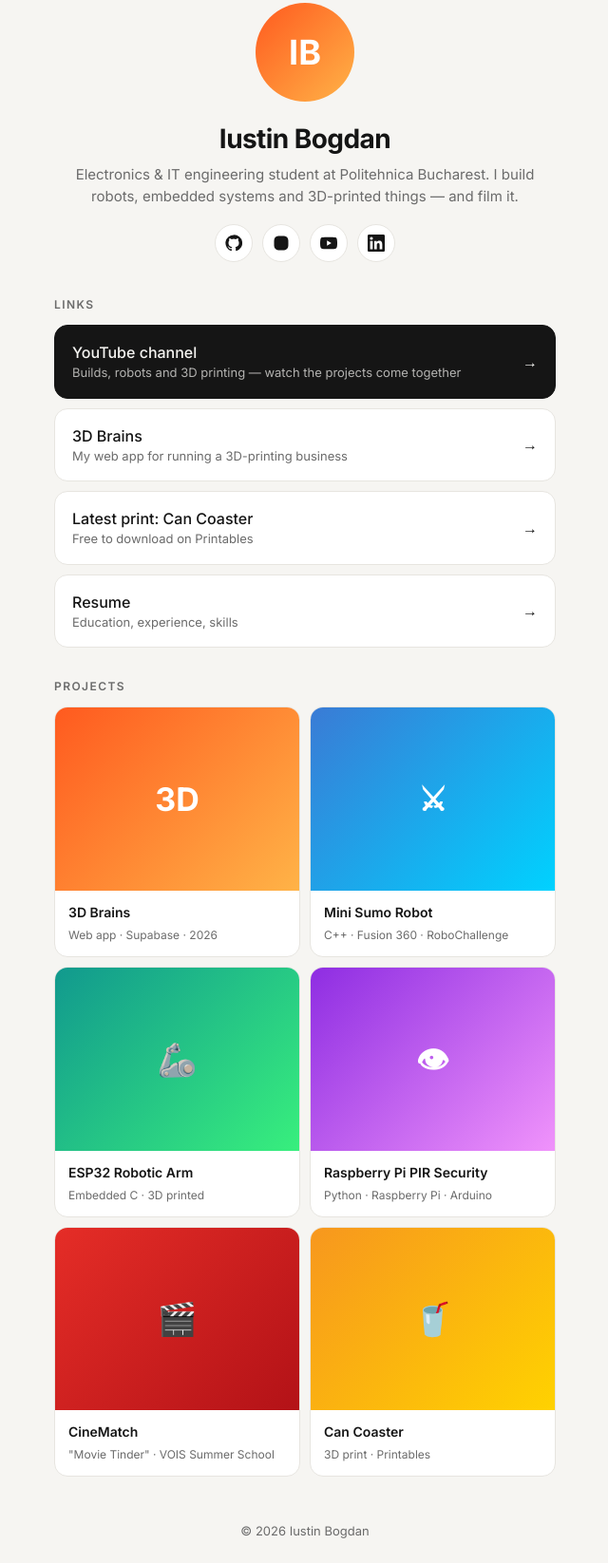
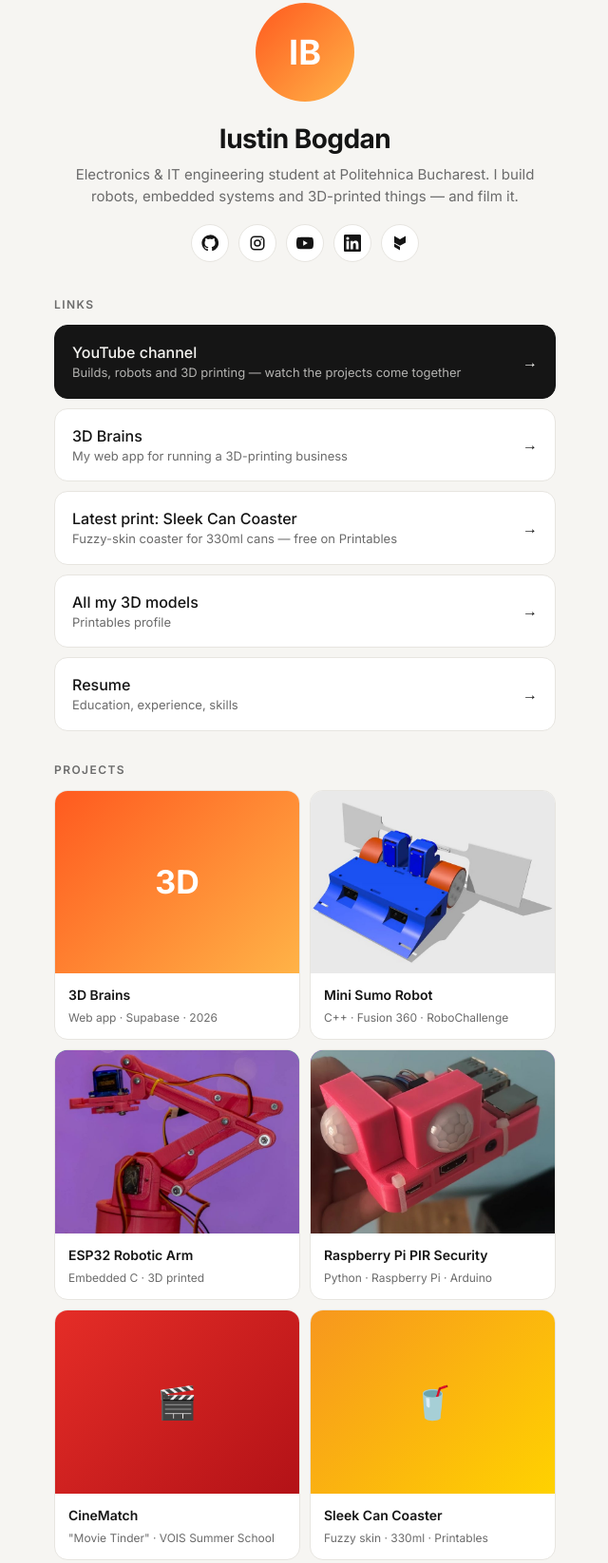
Before and after one commit to IustinB2005/portfolio, a plain HTML site: page index.html in a window 1280 px wide. Shown: the part 53-1699 px from the top of the page at 95% size, without its empty margins (319-959 px from the left). Drawn offline with Linux system fonts and the light colour scheme.

Commit message:
Add project photos, Printables links and fix Instagram icon
Co-Authored-By: Claude Opus 5.5 <noreply@anthropic.com>
Claude-Session: https://claude.ai/code/session_014r61vB5bdiFRWuJMeYbffF

```diff
--- a/index.html
+++ b/index.html
@@ -83,9 +83,10 @@
     <p class="tagline">Electronics &amp; IT engineering student at Politehnica Bucharest. I build robots, embedded systems and 3D-printed things — and film it.</p>
     <nav class="socials" aria-label="Social links">
       <a target="_blank" rel="noopener" href="https://github.com/IustinB2005" aria-label="GitHub"><svg viewBox="0 0 24 24"><path d="M12 .5a11.5 11.5 0 0 0-3.64 22.41c.58.1.79-.25.79-.56v-2c-3.2.7-3.88-1.37-3.88-1.37-.52-1.33-1.28-1.69-1.28-1.69-1.05-.72.08-.7.08-.7 1.16.08 1.77 1.19 1.77 1.19 1.03 1.77 2.7 1.26 3.36.96.1-.75.4-1.26.73-1.55-2.55-.29-5.24-1.28-5.24-5.69 0-1.26.45-2.29 1.19-3.1-.12-.29-.52-1.46.11-3.05 0 0 .97-.31 3.17 1.18a11 11 0 0 1 5.77 0c2.2-1.49 3.17-1.18 3.17-1.18.63 1.59.23 2.76.11 3.05.74.81 1.19 1.84 1.19 3.1 0 4.42-2.69 5.39-5.26 5.68.41.36.78 1.06.78 2.14v3.17c0 .31.21.67.8.56A11.5 11.5 0 0 0 12 .5Z"/></svg></a>
-      <a target="_blank" rel="noopener" href="https://www.instagram.com/iustin_bogdan05/" aria-label="Instagram"><svg viewBox="0 0 24 24"><path d="M12 7a5 5 0 1 0 0 10 5 5 0 0 0 0-10Zm0 8.2a3.2 3.2 0 1 1 0-6.4 3.2 3.2 0 0 1 0 6.4ZM17.3 5.5a1.2 1.2 0 1 0 0 2.4 1.2 1.2 0 0 0 0-2.4ZM12 2c-2.7 0-3 0-4.1.06C4.6 2.2 2.2 4.6 2.06 7.9 2 9 2 9.3 2 12s0 3 .06 4.1c.15 3.3 2.55 5.7 5.84 5.84C9 22 9.3 22 12 22s3 0 4.1-.06c3.3-.15 5.7-2.55 5.84-5.84C22 15 22 14.7 22 12s0-3-.06-4.1C21.8 4.6 19.4 2.2 16.1 2.06 15 2 14.7 2 12 2Z"/></svg></a>
+      <a target="_blank" rel="noopener" href="https://www.instagram.com/iustin_bogdan05/" aria-label="Instagram"><svg viewBox="0 0 24 24" style="fill:none;stroke:currentColor;stroke-width:2"><rect x="3" y="3" width="18" height="18" rx="5"/><circle cx="12" cy="12" r="4"/><circle cx="17.5" cy="6.5" r="1" style="fill:currentColor;stroke:none"/></svg></a>
       <a target="_blank" rel="noopener" href="https://www.youtube.com/@iustin_bogdan05" aria-label="YouTube"><svg viewBox="0 0 24 24"><path d="M23.5 6.2a3 3 0 0 0-2.1-2.1C19.5 3.6 12 3.6 12 3.6s-7.5 0-9.4.5A3 3 0 0 0 .5 6.2 31 31 0 0 0 0 12a31 31 0 0 0 .5 5.8 3 3 0 0 0 2.1 2.1c1.9.5 9.4.5 9.4.5s7.5 0 9.4-.5a3 3 0 0 0 2.1-2.1A31 31 0 0 0 24 12a31 31 0 0 0-.5-5.8ZM9.6 15.6V8.4l6.2 3.6-6.2 3.6Z"/></svg></a>
       <a target="_blank" rel="noopener" href="https://www.linkedin.com/in/iustinian-bogdan-b4145b306/" aria-label="LinkedIn"><svg viewBox="0 0 24 24"><path d="M20.4 20.5h-3.6v-5.6c0-1.3 0-3-1.8-3s-2.1 1.4-2.1 2.9v5.7H9.3V9h3.4v1.6h.1c.5-.9 1.6-1.8 3.4-1.8 3.6 0 4.3 2.4 4.3 5.5v6.2ZM5.3 7.4a2.1 2.1 0 1 1 0-4.2 2.1 2.1 0 0 1 0 4.2ZM7.1 20.5H3.5V9h3.6v11.5ZM22.2 0H1.8C.8 0 0 .8 0 1.7v20.6c0 .9.8 1.7 1.8 1.7h20.4c1 0 1.8-.8 1.8-1.7V1.7C24 .8 23.2 0 22.2 0Z"/></svg></a>
+      <a target="_blank" rel="noopener" href="https://www.printables.com/@IustinianBog_2410052/models" aria-label="Printables"><svg viewBox="0 0 24 24"><path d="M4 2l8 4.6v9.2L4 11.2zM12 6.6L20 2v9.2l-8 4.6zM4 12.8l8 4.6V22l-8-4.6z"/></svg></a>
     </nav>
   </header>
 
@@ -97,7 +98,8 @@
         <span class="arrow">→</span>
       </a>
       <a class="link" href="https://3dbrains.ro" target="_blank" rel="noopener"><span>3D Brains<small>My web app for running a 3D-printing business</small></span><span class="arrow">→</span></a>
-      <a class="link" href="https://www.printables.com/" target="_blank" rel="noopener"><span>Latest print: Can Coaster<small>Free to download on Printables</small></span><span class="arrow">→</span></a>
+      <a class="link" href="https://www.printables.com/model/1917259-fuzzy-skin-sleek-can-coaster-330ml-aqua-carpatica" target="_blank" rel="noopener"><span>Latest print: Sleek Can Coaster<small>Fuzzy-skin coaster for 330ml cans — free on Printables</small></span><span class="arrow">→</span></a>
+      <a class="link" href="https://www.printables.com/@IustinianBog_2410052/models" target="_blank" rel="noopener"><span>All my 3D models<small>Printables profile</small></span><span class="arrow">→</span></a>
       <a class="link" href="resume.html"><span>Resume<small>Education, experience, skills</small></span><span class="arrow">→</span></a>
     </div>
   </section>
@@ -107,11 +109,11 @@
     <div class="grid">
       <!-- Swap a gradient for a photo: replace <span class="thumb"></span> with <img class="thumb" src="images/name.jpg" alt=""> -->
       <a class="project p1" href="https://3dbrains.ro" target="_blank" rel="noopener"><span class="thumb"><b>3D</b></span><div><strong>3D Brains</strong><span>Web app · Supabase · 2026</span></div></a>
-      <a class="project p2" href="https://github.com/IustinB2005/mini-sumo-robot" target="_blank" rel="noopener"><span class="thumb"><b>⚔</b></span><div><strong>Mini Sumo Robot</strong><span>C++ · Fusion 360 · RoboChallenge</span></div></a>
-      <a class="project p3" href="https://github.com/IustinB2005/esp32-robotic-arm" target="_blank" rel="noopener"><span class="thumb"><b>🦾</b></span><div><strong>ESP32 Robotic Arm</strong><span>Embedded C · 3D printed</span></div></a>
-      <a class="project p4" href="https://github.com/IustinB2005/raspberry-pi-pir" target="_blank" rel="noopener"><span class="thumb"><b>👁</b></span><div><strong>Raspberry Pi PIR Security</strong><span>Python · Raspberry Pi · Arduino</span></div></a>
+      <a class="project p2" href="https://github.com/IustinB2005/mini-sumo-robot" target="_blank" rel="noopener"><img class="thumb" src="images/sumo.jpg" alt="Mini sumo robot 3D model" loading="lazy"><div><strong>Mini Sumo Robot</strong><span>C++ · Fusion 360 · RoboChallenge</span></div></a>
+      <a class="project p3" href="https://github.com/IustinB2005/esp32-robotic-arm" target="_blank" rel="noopener"><img class="thumb" src="images/arm.jpg" alt="3D printed ESP32 robotic arm" loading="lazy"><div><strong>ESP32 Robotic Arm</strong><span>Embedded C · 3D printed</span></div></a>
+      <a class="project p4" href="https://github.com/IustinB2005/raspberry-pi-pir" target="_blank" rel="noopener"><img class="thumb" src="images/pir.jpg" alt="Raspberry Pi with two PIR sensors in a pink 3D printed case" loading="lazy"><div><strong>Raspberry Pi PIR Security</strong><span>Python · Raspberry Pi · Arduino</span></div></a>
       <a class="project p5" href="https://github.com/IustinB2005/vois-cinematch" target="_blank" rel="noopener"><span class="thumb"><b>🎬</b></span><div><strong>CineMatch</strong><span>"Movie Tinder" · VOIS Summer School</span></div></a>
-      <a class="project p6" href="https://www.printables.com/" target="_blank" rel="noopener"><span class="thumb"><b>🥤</b></span><div><strong>Can Coaster</strong><span>3D print · Printables</span></div></a>
+      <a class="project p6" href="https://www.printables.com/model/1917259-fuzzy-skin-sleek-can-coaster-330ml-aqua-carpatica" target="_blank" rel="noopener"><span class="thumb"><b>🥤</b></span><div><strong>Sleek Can Coaster</strong><span>Fuzzy skin · 330ml · Printables</span></div></a>
     </div>
   </section>
 
```
Also changed, not shown: images/arm.jpg (added), images/pir.jpg (added), images/sumo.jpg (added).
